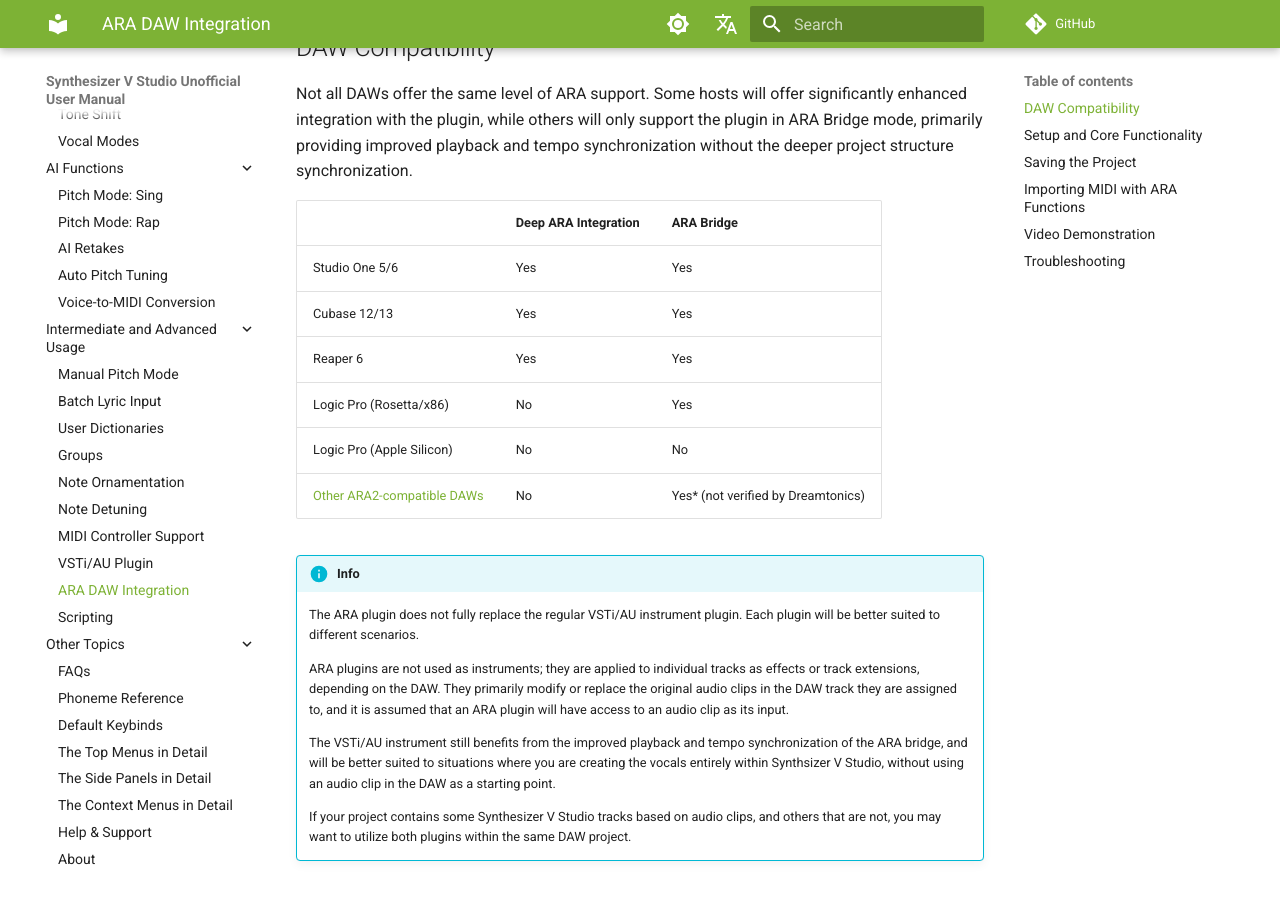
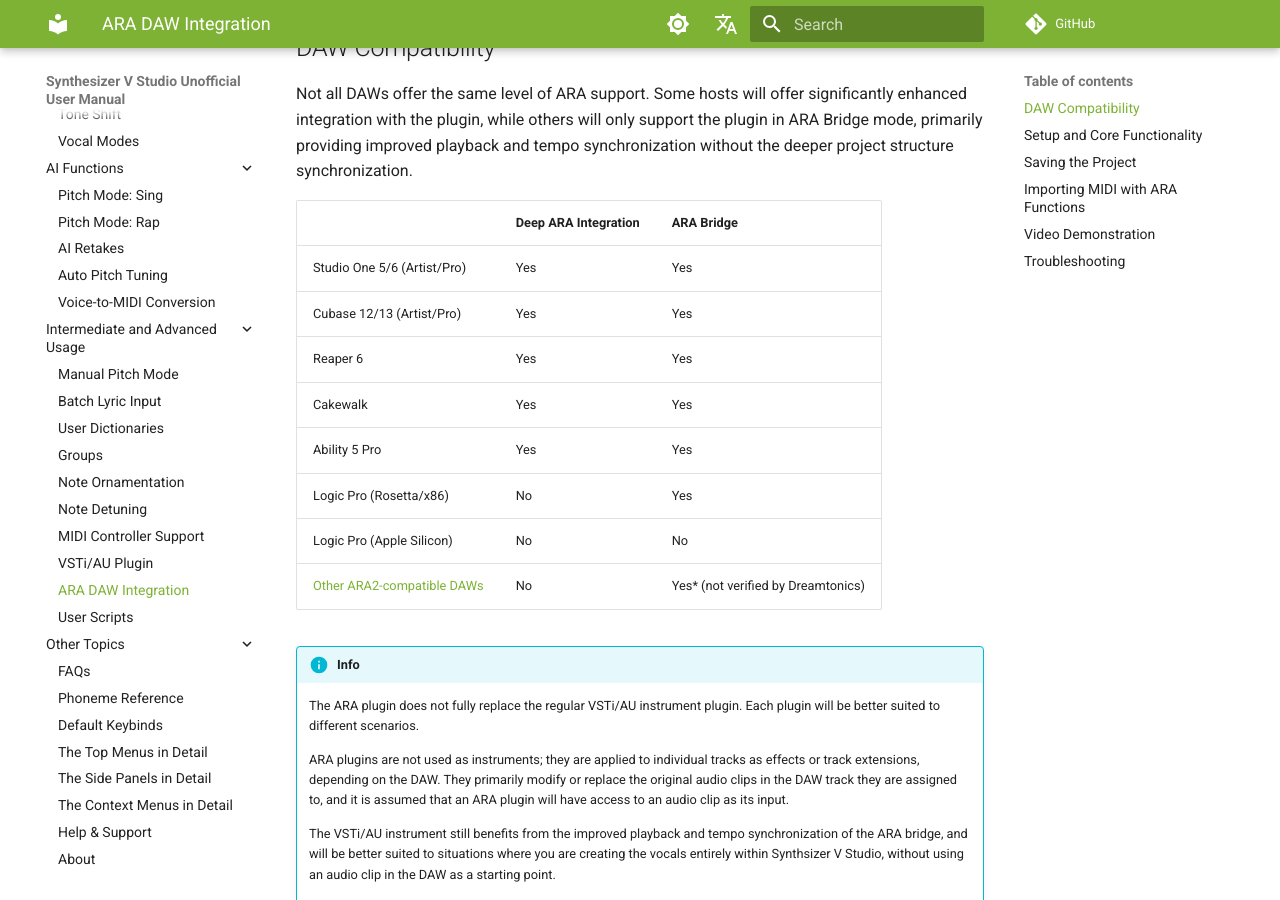
Before and after one commit to claire-west/svstudio-manual, an MkDocs documentation site: the page built from docs/daw-integration/ara-plugin.md, in a window 1280 px wide and 900 px high, scrolled down 313 px. Built offline with MkDocs 1.6.1 and Material for MkDocs 9.7.7, drawn with Linux system fonts in a browser that asks for light colours; comment, search, counter and statistics services are not loaded.

Commit message:
1.11.0b2 changes

```diff
--- a/docs/daw-integration/ara-plugin.md
+++ b/docs/daw-integration/ara-plugin.md
@@ -10,9 +10,11 @@
 
 ||Deep ARA Integration|ARA Bridge|
 |---|---|---|
-|Studio One 5/6|Yes|Yes|
-|Cubase 12/13|Yes|Yes|
+|Studio One 5/6 (Artist/Pro)|Yes|Yes|
+|Cubase 12/13 (Artist/Pro)|Yes|Yes|
 |Reaper 6|Yes|Yes|
+|Cakewalk|Yes|Yes|
+|Ability 5 Pro|Yes|Yes|
 |Logic Pro (Rosetta/x86)|No|Yes|
 |Logic Pro (Apple Silicon)|No|No|
 |[Other ARA2-compatible DAWs](https://en.wikipedia.org/wiki/Audio_Random_Access#Digital_audio_workstations)|No|Yes* (not verified by Dreamtonics)|
--- a/mkdocs.yml
+++ b/mkdocs.yml
@@ -50,7 +50,7 @@
     - MIDI Controller Support: advanced/midi-controller.md
     - VSTi/AU Plugin: daw-integration/plugin.md
     - ARA DAW Integration: daw-integration/ara-plugin.md
-    - Scripting: advanced/scripting.md
+    - User Scripts: advanced/scripting.md
   - Other Topics:
     - FAQs: faq.md
     - Phoneme Reference: phonemes.md
```
Also changed, not shown: docs/advanced/groups.md (+8 -8 lines), docs/advanced/scripting.md (+2 -2 lines), docs/index.md (+9 -4 lines), docs/parameters/parameters-panel.md (+1 -1 lines), docs/img/advanced/dissociate-group.png, docs/img/advanced/group-enter-rightclick.png, docs/img/advanced/group-entered.png, docs/img/advanced/groups.png, docs/img/advanced/overlapping-groups.png, 6 other files.
